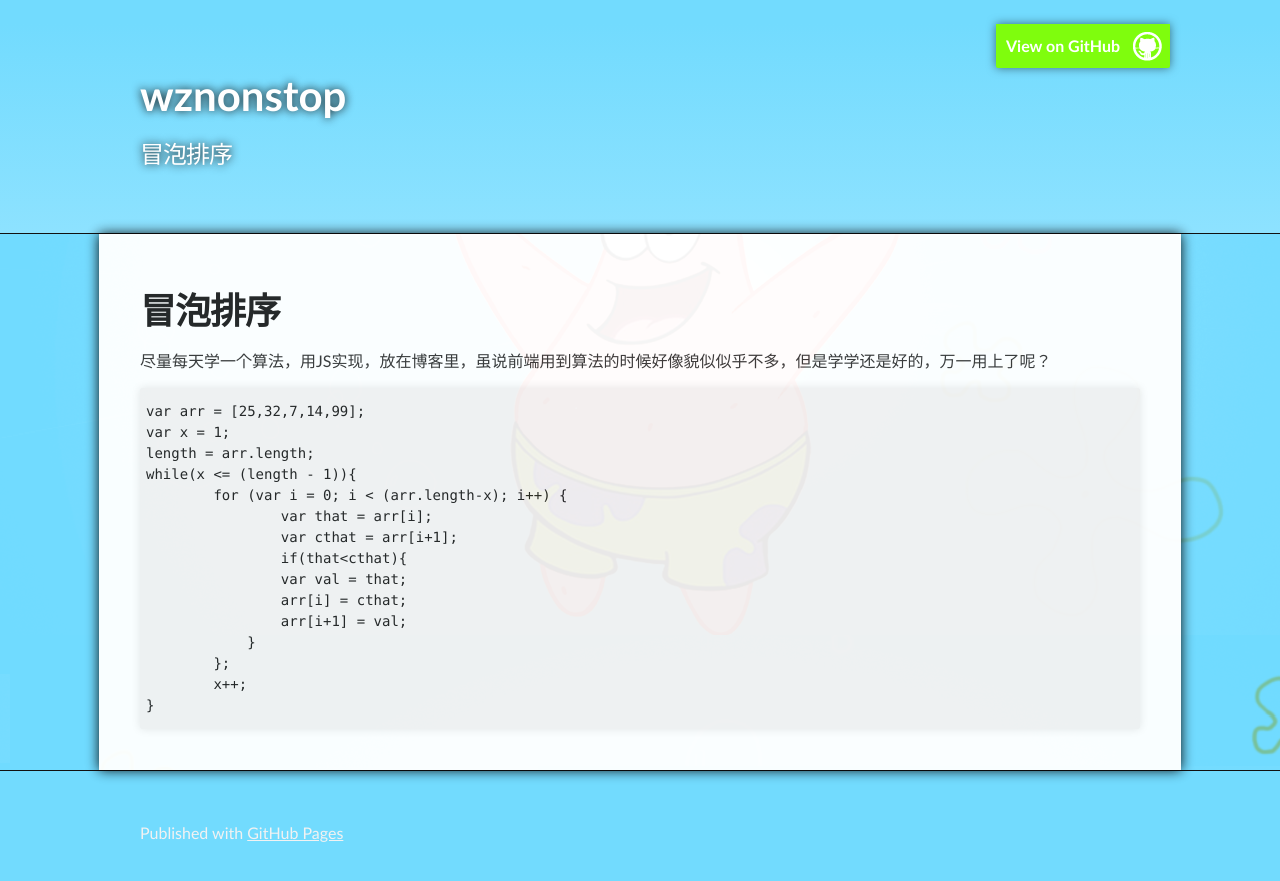
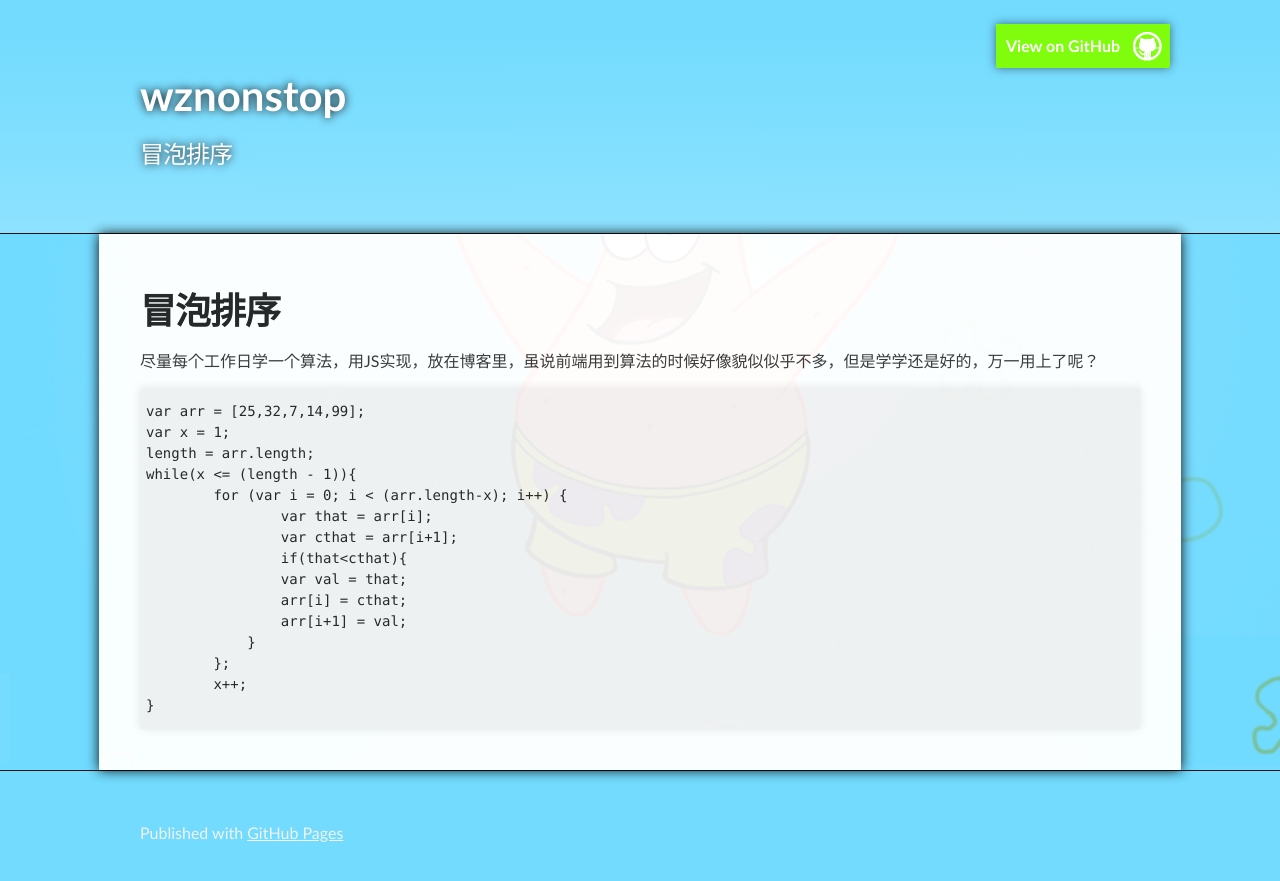
Before and after one commit to wznonstop/wznonstop.github.io, a Jekyll site: the page built from _posts/2015-12-03-冒泡排序.md, in a window 1280 px wide. Shown: the top 881 px of the page. Built offline with Jekyll 4.4.1, drawn with Linux system fonts in a browser that asks for light colours.

Commit message:
new blog

```diff
--- a/_posts/2015-12-03-冒泡排序.md
+++ b/_posts/2015-12-03-冒泡排序.md
@@ -7,7 +7,7 @@ title: 冒泡排序
 冒泡排序
 ===================
 
-尽量每天学一个算法，用JS实现，放在博客里，虽说前端用到算法的时候好像貌似似乎不多，但是学学还是好的，万一用上了呢？
+尽量每个工作日学一个算法，用JS实现，放在博客里，虽说前端用到算法的时候好像貌似似乎不多，但是学学还是好的，万一用上了呢？
 
 
 	var arr = [25,32,7,14,99];
```
Also changed, not shown: _posts/2015-12-04-快速排序.md (added, +28 -0 lines).
